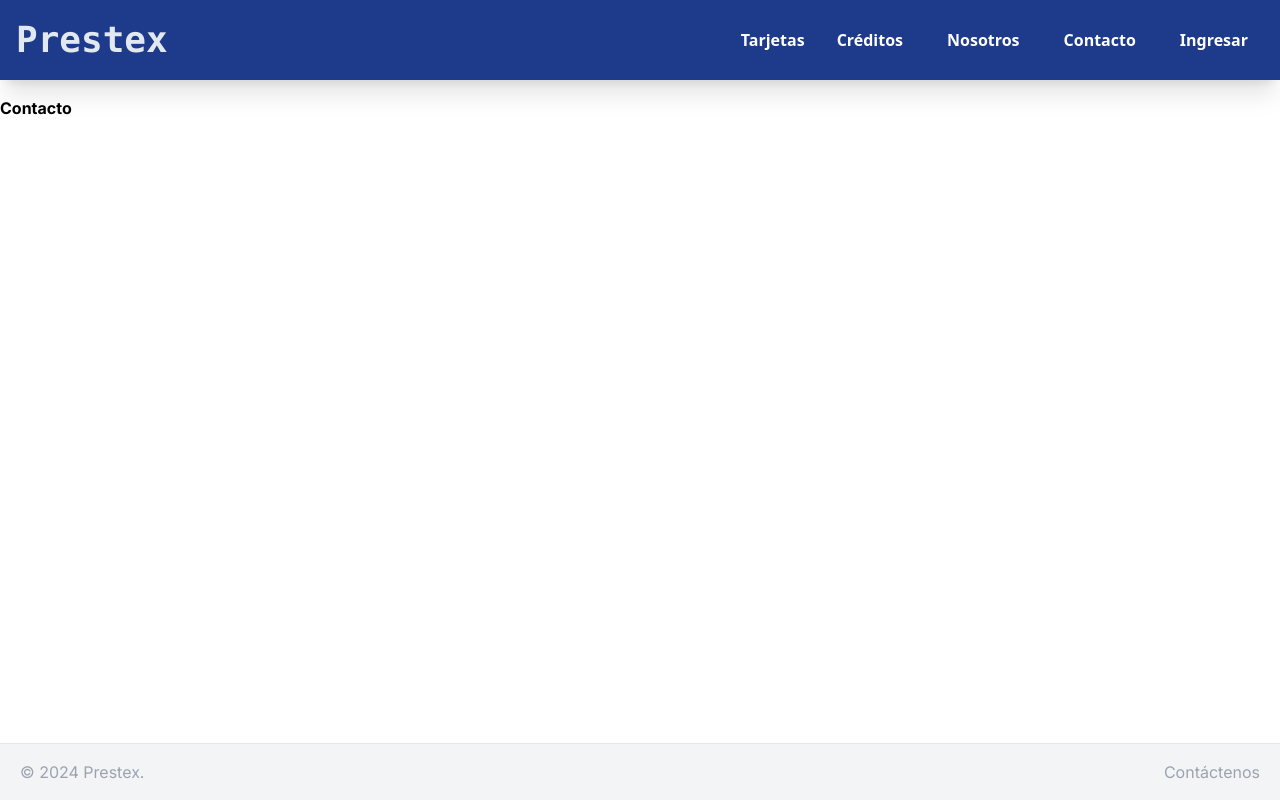
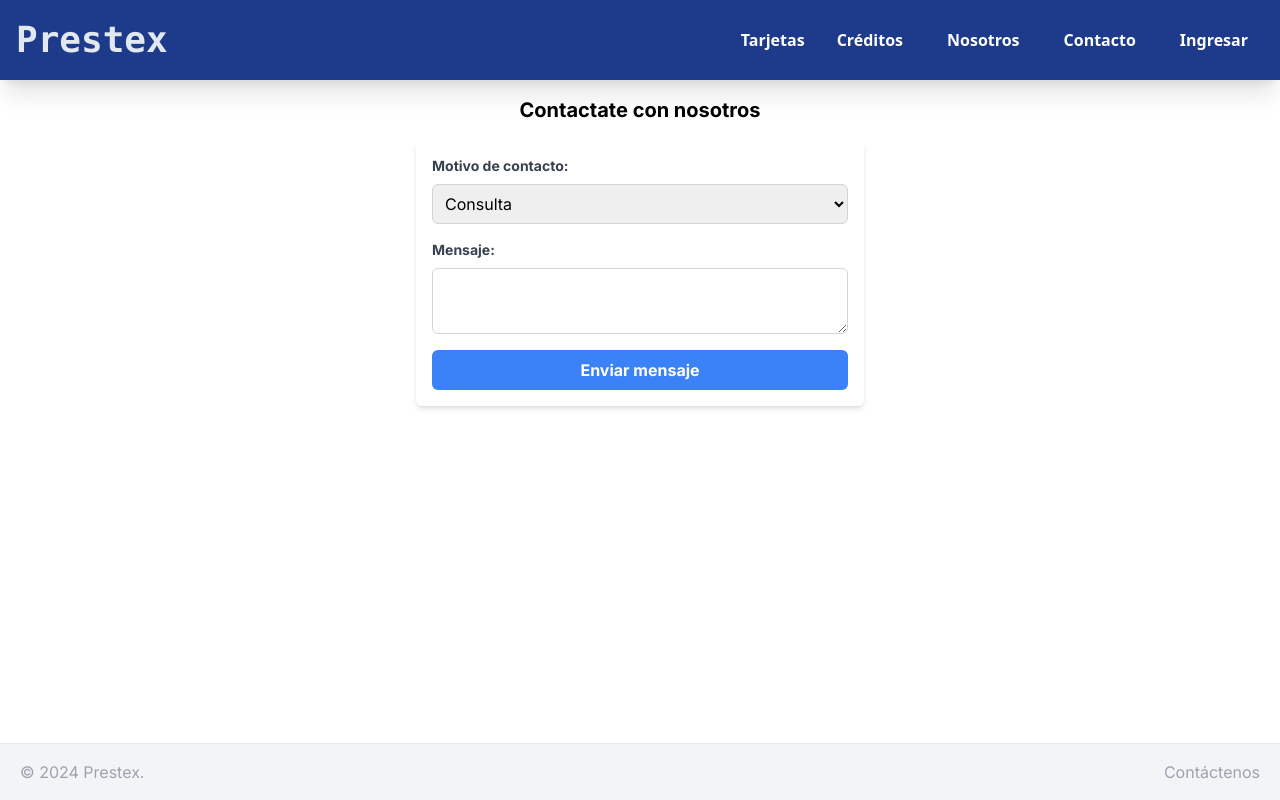
Before and after one commit to yacirodriguez/prestex, a Next.js app: page /contacto in a window 1280 px wide. Built offline with nearby package versions, Linux system fonts and the light colour scheme.

Commit message:
1preentrega

```diff
--- /dev/null
+++ b/src/app/components/ui/ContactForm.js
@@ -0,0 +1,22 @@
+'use client'
+import React from 'react';
+
+const ContactForm = () => {
+  return (
+    <form className="max-w-md mx-auto p-4 bg-white shadow-md rounded-md">
+      <label className="block text-gray-700 text-sm font-bold mb-2" htmlFor="reason">Motivo de contacto:</label>
+      <select className="block w-full p-2 border border-gray-300 rounded-md" id="reason" name="reason">
+        <option value="consulta">Consulta</option>
+        <option value="reclamo">Reclamo</option>
+        <option value="sugerencia">Sugerencia</option>
+      </select>
+
+      <label className="block text-gray-700 text-sm font-bold mb-2 mt-4" htmlFor="message">Mensaje:</label>
+      <textarea className="block w-full p-2 border border-gray-300 rounded-md" id="message" name="message"></textarea>
+
+      <button className="block w-full bg-blue-500 hover:bg-blue-700 text-white font-bold py-2 px-4 rounded-md mt-4" type="submit">Enviar mensaje</button>
+    </form>
+  );
+};
+
+export default ContactForm;
--- a/src/app/contacto/page.js
+++ b/src/app/contacto/page.js
@@ -1,13 +1,15 @@
-import React from 'react'
+import React from 'react';
+import ContactForm from '../components/ui/ContactForm';
 
 const Contacto = () => {
   return (
-    <>
-    <main className='container m-auto'>
-        <h1 className='text 4xl font-bold my-4 '>Contacto</h1>
+    <main className='container flex flex-col items-center justify-center mx-auto'>
+      <h1 className='text-xl font-bold my-4'>Contactate con nosotros</h1>
+      <div className="w-full md:w-1/2">
+        <ContactForm />
+      </div>
     </main>
-    </>
-  )
-}
+  );
+};
 
-export default Contacto
+export default Contacto;
--- a/src/app/page.js
+++ b/src/app/page.js
@@ -31,7 +31,10 @@ export default function Home() {
         <h2 className="text-3xl font-bold mb-6">Promos</h2>
         <div className="grid grid-cols-1 md:grid-cols-3 gap-8">
           {productos.map((producto) => (
-            <Card key={producto.slug} {...producto} />
+
+            <Card {...producto} />
+
+
           ))}
         </div>
       </div>
```
